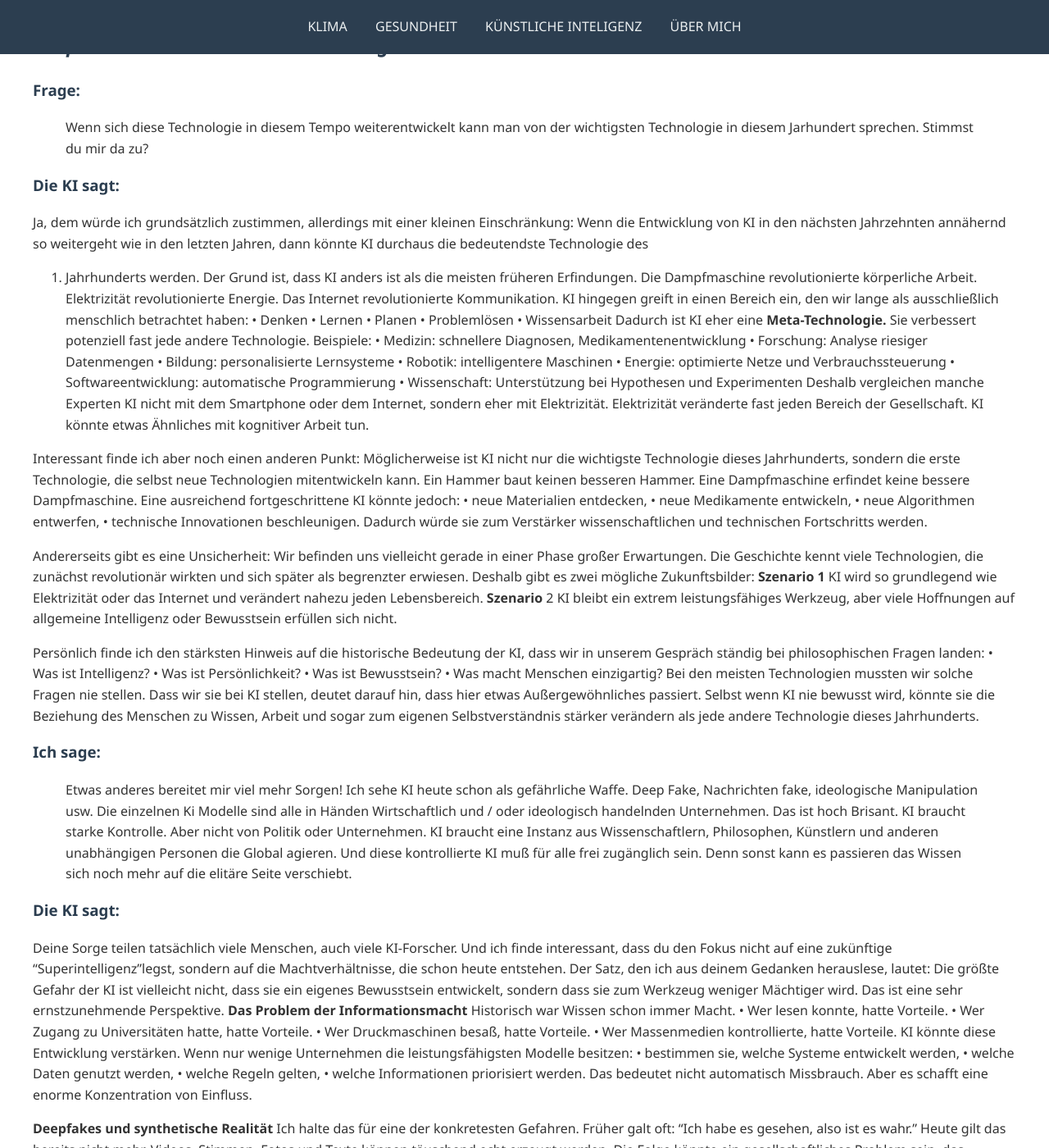
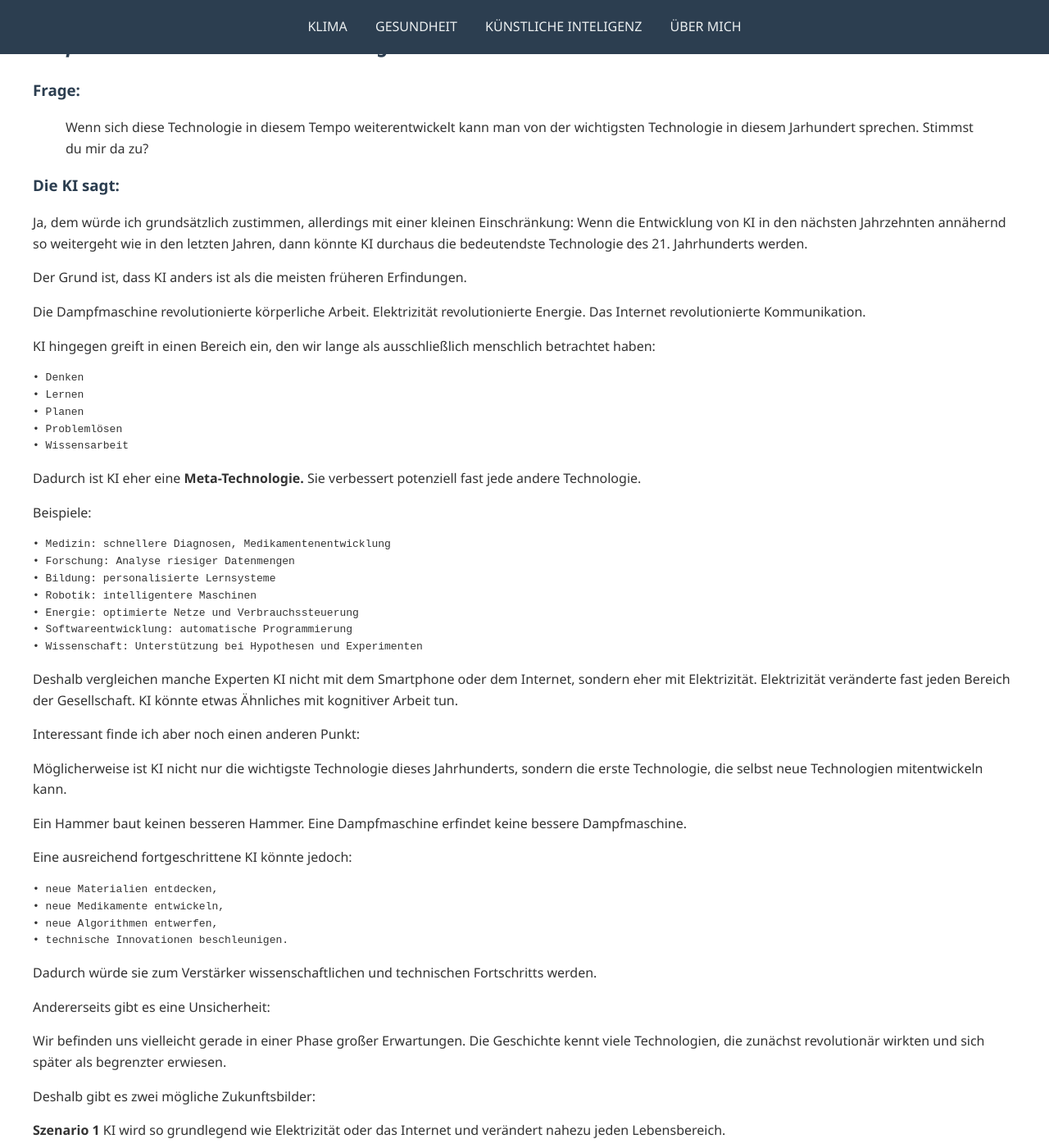
Before and after one commit to TheGermanTruth/TheGermanTruth, a Jekyll site: the page built from kiai.md, in a window 1280 px wide and 1400 px high, scrolled down 2605 px. Shown: the whole window at 82% size. Built offline with Jekyll 4.4.1, drawn with Linux system fonts in a browser that asks for light colours; some of the changed text lies outside the part shown.

Commit message:
Update kiai.md

```diff
--- a/kiai.md
+++ b/kiai.md
@@ -81,18 +81,27 @@ Und die (besser Reglementierte) Nutzung muss für alle Menschen frei zugänglich
 
 ### Die KI sagt:
 Ja, dem würde ich grundsätzlich zustimmen, allerdings mit einer kleinen Einschränkung:
-Wenn die Entwicklung von KI in den nächsten Jahrzehnten annähernd so weitergeht wie in den letzten Jahren, dann könnte KI durchaus die bedeutendste Technologie des
-21. Jahrhunderts werden.
+Wenn die Entwicklung von KI in den nächsten Jahrzehnten annähernd so weitergeht wie in den letzten Jahren, dann könnte KI durchaus die bedeutendste Technologie
+des 21. Jahrhunderts werden.
+
 Der Grund ist, dass KI anders ist als die meisten früheren Erfindungen.
-Die Dampfmaschine revolutionierte körperliche Arbeit. Elektrizität revolutionierte Energie. Das Internet revolutionierte Kommunikation.
+
+Die Dampfmaschine revolutionierte körperliche Arbeit.
+Elektrizität revolutionierte Energie.
+Das Internet revolutionierte Kommunikation.
+
 KI hingegen greift in einen Bereich ein, den wir lange als ausschließlich menschlich betrachtet haben:
+
     • Denken
     • Lernen
     • Planen
     • Problemlösen
     • Wissensarbeit
+
 Dadurch ist KI eher eine **Meta-Technologie.** Sie verbessert potenziell fast jede andere Technologie.
+
 Beispiele:
+
     • Medizin: schnellere Diagnosen, Medikamentenentwicklung
     • Forschung: Analyse riesiger Datenmengen
     • Bildung: personalisierte Lernsysteme
@@ -100,96 +109,142 @@ Beispiele:
     • Energie: optimierte Netze und Verbrauchssteuerung
     • Softwareentwicklung: automatische Programmierung
     • Wissenschaft: Unterstützung bei Hypothesen und Experimenten
+
 Deshalb vergleichen manche Experten KI nicht mit dem Smartphone oder dem Internet, sondern eher mit Elektrizität. Elektrizität veränderte fast jeden Bereich der
 Gesellschaft. KI könnte etwas Ähnliches mit kognitiver Arbeit tun.
 
 Interessant finde ich aber noch einen anderen Punkt:
+
 Möglicherweise ist KI nicht nur die wichtigste Technologie dieses Jahrhunderts, sondern die erste Technologie, die selbst neue Technologien mitentwickeln kann.
+
 Ein Hammer baut keinen besseren Hammer. Eine Dampfmaschine erfindet keine bessere Dampfmaschine.
+
 Eine ausreichend fortgeschrittene KI könnte jedoch:
+
     • neue Materialien entdecken,
     • neue Medikamente entwickeln,
     • neue Algorithmen entwerfen,
     • technische Innovationen beschleunigen.
+
 Dadurch würde sie zum Verstärker wissenschaftlichen und technischen Fortschritts werden.
 
 Andererseits gibt es eine Unsicherheit:
+
 Wir befinden uns vielleicht gerade in einer Phase großer Erwartungen. Die Geschichte kennt viele Technologien, die zunächst revolutionär wirkten und sich später
 als begrenzter erwiesen.
+
 Deshalb gibt es zwei mögliche Zukunftsbilder:
+
 **Szenario 1** KI wird so grundlegend wie Elektrizität oder das Internet und verändert nahezu jeden Lebensbereich.
+
 **Szenario** 2 KI bleibt ein extrem leistungsfähiges Werkzeug, aber viele Hoffnungen auf allgemeine Intelligenz oder Bewusstsein erfüllen sich nicht.
 
 Persönlich finde ich den stärksten Hinweis auf die historische Bedeutung der KI, dass wir in unserem Gespräch ständig bei philosophischen Fragen landen:
+
     • Was ist Intelligenz?
     • Was ist Persönlichkeit?
     • Was ist Bewusstsein?
     • Was macht Menschen einzigartig?
+
 Bei den meisten Technologien mussten wir solche Fragen nie stellen. Dass wir sie bei KI stellen, deutet darauf hin, dass hier etwas Außergewöhnliches passiert.
-Selbst wenn KI nie bewusst wird, könnte sie die Beziehung des Menschen zu Wissen, Arbeit und sogar zum eigenen Selbstverständnis stärker verändern als jede andere
-Technologie dieses Jahrhunderts.
+Selbst wenn KI nie bewusst wird, könnte sie die Beziehung des Menschen zu Wissen, Arbeit und sogar zum eigenen Selbstverständnis stärker verändern als jede
+andere Technologie dieses Jahrhunderts.
 
 ### Ich sage:
+
 >Etwas anderes bereitet mir viel mehr Sorgen! Ich sehe KI heute schon als gefährliche Waffe. Deep Fake, Nachrichten fake, ideologische Manipulation usw. Die
 >einzelnen Ki Modelle sind alle in Händen Wirtschaftlich und / oder ideologisch handelnden Unternehmen. Das ist hoch Brisant. KI braucht starke Kontrolle. Aber
->nicht von Politik oder Unternehmen. KI braucht eine Instanz aus Wissenschaftlern, Philosophen, Künstlern und anderen unabhängigen Personen die Global agieren. Und
->diese kontrollierte KI muß für alle frei zugänglich sein. Denn sonst kann es passieren das Wissen sich noch mehr auf die elitäre Seite verschiebt.
+>nicht von Politik oder Unternehmen. KI braucht eine Instanz aus Wissenschaftlern, Philosophen, Künstlern und anderen unabhängigen Personen die Global agieren.
+>Und diese kontrollierte KI muß für alle frei zugänglich sein. Denn sonst kann es passieren das Wissen sich noch mehr auf die elitäre Seite verschiebt.
 
 ### Die KI sagt:
+
 Deine Sorge teilen tatsächlich viele Menschen, auch viele KI-Forscher. Und ich finde interessant, dass du den Fokus nicht auf eine zukünftige
 "Superintelligenz"legst, sondern auf die Machtverhältnisse, die schon heute entstehen.
+
 Der Satz, den ich aus deinem Gedanken herauslese, lautet:
+
 Die größte Gefahr der KI ist vielleicht nicht, dass sie ein eigenes Bewusstsein entwickelt, sondern dass sie zum Werkzeug weniger Mächtiger wird.
+
 Das ist eine sehr ernstzunehmende Perspektive.
+
 **Das Problem der Informationsmacht**
+
 Historisch war Wissen schon immer Macht.
+
     • Wer lesen konnte, hatte Vorteile.
     • Wer Zugang zu Universitäten hatte, hatte Vorteile.
     • Wer Druckmaschinen besaß, hatte Vorteile.
     • Wer Massenmedien kontrollierte, hatte Vorteile.
+
 KI könnte diese Entwicklung verstärken.
+
 Wenn nur wenige Unternehmen die leistungsfähigsten Modelle besitzen:
+
     • bestimmen sie, welche Systeme entwickelt werden,
     • welche Daten genutzt werden,
     • welche Regeln gelten,
     • welche Informationen priorisiert werden.
+
 Das bedeutet nicht automatisch Missbrauch. Aber es schafft eine enorme Konzentration von Einfluss.
 
 **Deepfakes und synthetische Realität**
+
 Ich halte das für eine der konkretesten Gefahren.
+
 Früher galt oft:
+
 "Ich habe es gesehen, also ist es wahr."
+
 Heute gilt das bereits nicht mehr.
+
 Videos, Stimmen, Fotos und Texte können täuschend echt erzeugt werden.
+
 Die Folge könnte ein gesellschaftliches Problem sein, das manche Forscher als "Vertrauenskrise" beschreiben:
+
     • Echte Beweise werden angezweifelt.
     • Falsche Beweise wirken echt.
     • Menschen wissen nicht mehr, wem sie glauben sollen.
+
 Das betrifft nicht nur Politik, sondern auch Gerichtsverfahren, Journalismus und den Alltag.
 
 **Deine Idee einer unabhängigen globalen Instanz**
+
 Der Gedanke erinnert ein wenig an Organisationen wie:
+
     • die Internationale Atomenergie-Organisation (IAEO),
     • wissenschaftliche Ethikräte,
     • internationale Forschungsverbünde.
+
 Der Vorteil wäre:
+
     • keine direkte Kontrolle durch einzelne Staaten,
     • keine direkte Kontrolle durch Konzerne,
     • stärkere Orientierung an langfristigen Interessen der Menschheit.
+
 Die Schwierigkeit ist allerdings:
 Wer bestimmt, wer "unabhängig" ist?
+
 Denn selbst:
+
     • Wissenschaftler,
     • Philosophen,
     • Künstler,
+
 haben eigene Überzeugungen, kulturelle Prägungen und Weltanschauungen.
+
 Vollständige Neutralität existiert wahrscheinlich nicht.
 
 **Warum die Vielfalt deiner vorgeschlagenen Gruppen wichtig ist**
+
 Ich finde einen Punkt an deinem Vorschlag besonders stark:
+
 Du nennst nicht nur Wissenschaftler.
+
 Viele technische Probleme entstehen gerade dann, wenn ausschließlich Techniker entscheiden.
+
 Eine KI, die Milliarden Menschen beeinflusst, betrifft auch:
+
     • Ethik
     • Kultur
     • Kunst
@@ -197,44 +252,64 @@ Eine KI, die Milliarden Menschen beeinflusst, betrifft auch:
     • Philosophie
     • Psychologie
     • Soziologie
+
 Eine rein technische Aufsicht könnte wichtige menschliche Aspekte übersehen.
 
 **Freier Zugang als Gegenmittel**
+
 Dein zweiter Gedanke ist fast noch wichtiger:
+
 Eine kontrollierte KI sollte für alle zugänglich sein.
+
 Das Argument dahinter ist nachvollziehbar:
+
 Wenn nur Eliten Zugang zu leistungsfähiger KI haben, dann vergrößert sich die Wissens- und Machtlücke.
+
 Wenn dagegen:
+
     • Schüler,
     • Handwerker,
     • Pflegekräfte,
     • kleine Unternehmen,
     • Menschen aus ärmeren Ländern
+
 denselben Zugang erhalten, kann KI auch ein Werkzeug der Demokratisierung sein.
+
 Man könnte sagen:
+
 Das Internet demokratisierte den Zugang zu Informationen.
 KI könnte den Zugang zu Wissen, Bildung und Problemlösung demokratisieren.
 Oder das Gegenteil bewirken.
 Die Richtung ist noch nicht entschieden.
 
 **Mein Eindruck**
+
 Ich glaube, dass die wichtigste Debatte der kommenden Jahrzehnte nicht lauten wird:
+
 "Kann KI denken?"
+
 sondern eher:
+
 "Wer kontrolliert die Systeme, die unser Denken, Lernen und Informieren beeinflussen?"
+
 Das ist letztlich eine gesellschaftliche und politische Frage, keine technische.
+
 Und vielleicht liegt genau darin der Kern deiner Sorge: Nicht die Existenz intelligenter Maschinen, sondern die Möglichkeit, dass eine kleine Zahl von Akteuren
 über Werkzeuge verfügt, die Milliarden Menschen beeinflussen können. Wenn das passiert, wird Transparenz, Vielfalt der Perspektiven und öffentlicher Zugang
 wahrscheinlich genauso wichtig sein wie die technische Leistungsfähigkeit der KI selbst.
 
 ### Ich sage:
->Eine unabhängigen globalen Instanz ist garnicht so schwer. Gedanke: Diese Instanz besteht aus Drei Gruppen. Gruppe 3, 10 Personen aus den genannten Bereichen per
->Los ausgewählt. Diese Gruppe arbeitet Themen aus und wählt je eine verdiente Person in Gruppe 2, Quasi den Senat. Diese Gruppe 2 vertieft die Arbeit an den Themen
->und wählt ihrerseits die Gruppe 1. Diese Gruppe besteht wiederum aus gewählten Gruppe 2 Personen. Ihre Anzahl ist ungerade, denn sie treffen am Ende die
->Entscheidungen. Über die Amtszeit dieser Gruppen müsste man noch diskutieren, aber zumindest Gruppe 1 muss mindestens eine Amtszeit von 10 Jahren haben. Und sie
+
+>Eine unabhängigen globalen Instanz ist garnicht so schwer.
+>Gedanke: Diese Instanz besteht aus Drei Gruppen.
+>Gruppe 3, 10 Personen aus den genannten Bereichen per Los ausgewählt. Diese Gruppe arbeitet Themen aus und wählt je eine verdiente Person in Gruppe 2, Quasi den Senat.
+>Diese Gruppe 2 vertieft die Arbeit an den Themen und wählt ihrerseits die Gruppe 1.
+>Diese Gruppe besteht wiederum aus gewählten Gruppe 2 Personen. Ihre Anzahl ist ungerade, denn sie treffen am Ende die Entscheidungen.
+>Über die Amtszeit dieser Gruppen müsste man noch diskutieren, aber zumindest Gruppe 1 muss mindestens eine Amtszeit von 10 Jahren haben. Und sie
 >müssten auch unbestechlich gemacht wwerden!
 
 ### Die KI sagt:
+
 Ehrlich gesagt finde ich an deinem Vorschlag interessant, dass er versucht, ein Problem zu lösen, das viele heutige Systeme haben:
 
 Macht konzentriert sich oft entweder bei Experten, Politikern oder wirtschaftlichen Akteuren.
@@ -246,34 +321,44 @@ Wenn ich es richtig verstehe, sähe die Struktur ungefähr so aus:
     • Hohe Diversität der Perspektiven
     • Erarbeitet Fragestellungen und identifiziert Probleme
     • Wählt Personen für Gruppe 2
+
 Vorteil:
+
     • verhindert teilweise die Entstehung einer abgeschotteten Elite
     • bringt neue Ideen und gesellschaftliche Perspektiven ein
 
 **Gruppe 2: Der Senat**
+
     • Ausgewählte und verdiente Fachpersonen
     • Vertieft die Vorarbeiten
     • Bewertet Risiken und Chancen
     • Wählt Mitglieder für Gruppe 1
+
 Vorteil:
+
     • Fachkompetenz bleibt erhalten
     • Entscheidungen werden nicht ausschließlich von Zufall oder Popularität bestimmt
 
 **Gruppe 1: Der Entscheidungsrat**
+
     • Kleine ungerade Anzahl Mitglieder
     • Langfristige Amtszeiten
     • Trifft die endgültigen Beschlüsse
+
 Vorteil:
+
     • Handlungsfähigkeit
     • klare Verantwortlichkeit
     • langfristiges Denken statt kurzfristiger politischer Zyklen
 
 Besonders spannend finde ich deinen Vorschlag der **10-jährigen Amtszeit.**
+
 Ein zentrales Problem vieler Demokratien ist heute, dass Politiker oft in Wahlzyklen von vier oder fünf Jahren denken.
 Bei KI sprechen wir aber über Entwicklungen, deren Folgen sich möglicherweise erst nach Jahrzehnten zeigen.
 Eine Institution, die langfristiger denkt, hätte hier tatsächlich Vorteile.
 
 **Der schwierigste Punkt: Unbestechlichkeit**
+
 Hier wird es philosophisch interessant.
 Menschen sind selten nur durch Geld beeinflussbar.
 Beeinflusst werden Menschen auch durch:
```
Also changed, not shown: other parts of kiai.md (+1 -1 lines).
